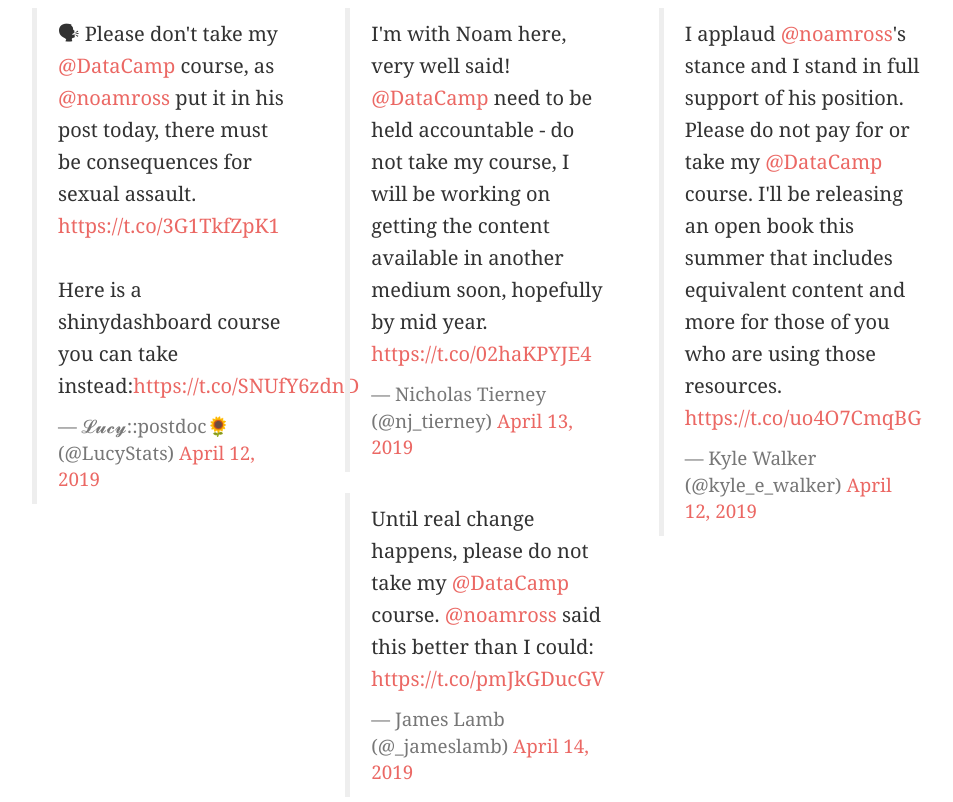
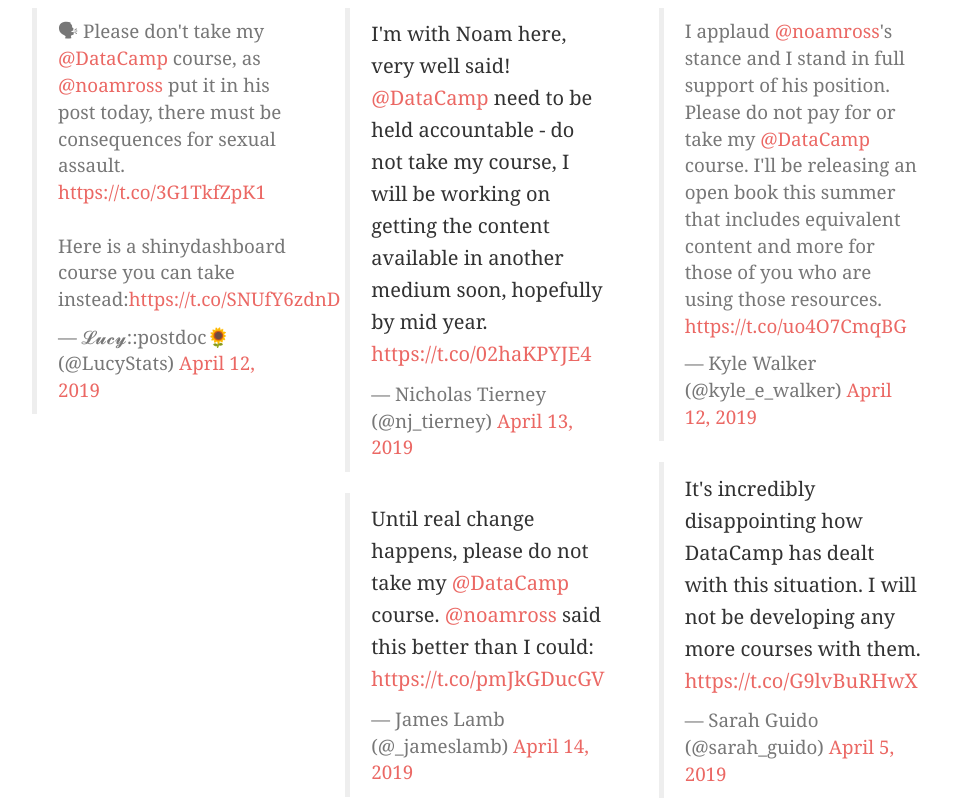
Before and after one commit to noamross/datacamp-sexual-assault, a plain HTML site: page index.html in a window 1280 px wide. Shown: the part 3373-4175 px from the top of the page, without its empty margins (153-1106 px from the left). Drawn offline with nearby package versions, Linux system fonts and the light colour scheme; some packages are replaced by stand-ins of ours.

Commit message:
Add guido tweet

```diff
--- a/index.html
+++ b/index.html
@@ -270,8 +270,7 @@ In general, no. Contract terms vary a bit, but for me: I retain IP and the right
 <p>There are statements from <a href="https://blog.rladies.org/post/statement-about-datacamp/">R-Ladies</a> and <a href="https://twitter.com/wimlds/status/1115734798113300481">Women+ in Machine Learning &amp; Data Science</a> comdemning DataCamp. Lots of other instructors are disassociating themselves from the DataCamp. I expect many more to come. All these people are giving up income. Support them, their organizations and projects as you can.</p>
 <div class="row">
 <div class="col-md-4">
-<blockquote class="twitter-tweet tw-align-center" data-partner="tweetdeck">
-<p lang="en" dir="ltr">
+<blockquote class="twitter-tweet tw-align-center" data-parcards="hidden" lang="en" dir="ltr">
 🗣 Please don't take my <a href="https://twitter.com/DataCamp?ref_src=twsrc%5Etfw"><span class="citation">@DataCamp</span></a> course, as <a href="https://twitter.com/noamross?ref_src=twsrc%5Etfw"><span class="citation">@noamross</span></a> put it in his post today, there must be consequences for sexual assault. <a href="https://t.co/3G1TkfZpK1">https://t.co/3G1TkfZpK1</a><br><br>Here is a shinydashboard course you can take instead:<a href="https://t.co/SNUfY6zdnD">https://t.co/SNUfY6zdnD</a>
 </p>
 — 𝓛𝓾𝓬𝔂::postdoc🌻 (<span class="citation">@LucyStats</span>) <a href="https://twitter.com/LucyStats/status/1116820229026451457?ref_src=twsrc%5Etfw">April 12, 2019</a>
@@ -279,7 +278,7 @@ In general, no. Contract terms vary a bit, but for me: I retain IP and the right
 <script async src="https://platform.twitter.com/widgets.js" charset="utf-8"></script>
 </div>
 <div class="col-md-4">
-<blockquote class="twitter-tweet tw-align-center" data-lang="en">
+<blockquote class="twitter-tweet tw-align-center" data-lang="en" cards="hidden" data->
 <p lang="en" dir="ltr">
 I'm with Noam here, very well said! <a href="https://twitter.com/DataCamp?ref_src=twsrc%5Etfw"><span class="citation">@DataCamp</span></a> need to be held accountable - do not take my course, I will be working on getting the content available in another medium soon, hopefully by mid year. <a href="https://t.co/02haKPYJE4">https://t.co/02haKPYJE4</a>
 </p>
@@ -295,12 +294,14 @@ Until real change happens, please do not take my <a href="https://twitter.com/Da
 <script async src="https://platform.twitter.com/widgets.js" charset="utf-8"></script>
 </div>
 <div class="col-md-4">
-<blockquote class="twitter-tweet tw-align-center" data-partner="tweetdeck">
-<p lang="en" dir="ltr">
-I applaud <a href="https://twitter.com/noamross?ref_src=twsrc%5Etfw"><span class="citation">@noamross</span></a>'s stance and I stand in full support of his position. Please do not pay for or take my <a href="https://twitter.com/DataCamp?ref_src=twsrc%5Etfw"><span class="citation">@DataCamp</span></a> course. I'll be releasing an open book this summer that includes equivalent content and more for those of you who are using those resources. <a href="https://t.co/uo4O7CmqBG">https://t.co/uo4O7CmqBG</a>
+<blockquote class="twitter-tweet tw-align-center" data-par data-cards="hidden""en" dir="ltr">I applaud <a href="https://twitter.com/noamross?ref_src=twsrc%5Etfw">@noamross</a>&#39;s stance and I stand in full support of his position.  Please do not pay for or take my <a href="https://twitter.com/DataCamp?ref_src=twsrc%5Etfw">@DataCamp</a> course.  I&#39;ll be releasing an open book this summer that includes equivalent content and more for those of you who are using those resources. <a href="https://t.co/uo4O7CmqBG">https://t.co/uo4O7CmqBG</a></p>&mdash; Kyle Walker (@kyle_e_walker) <a href="https://twitter.com/kyle_e_walker/status/1116711889382277121?ref_src=twsrc%5Etfw">April 12, 2019</a></blockquote>
+<blockquote class="twitter-tweet tw-align-center" data-lang="en">
+<p lang="data-cards=&quot;hidden&quot;&quot;en&quot;" dir="ltr">
+It's incredibly disappointing how DataCamp has dealt with this situation. I will not be developing any more courses with them. <a href="https://t.co/G9lvBuRHwX">https://t.co/G9lvBuRHwX</a>
 </p>
-— Kyle Walker (<span class="citation">@kyle_e_walker</span>) <a href="https://twitter.com/kyle_e_walker/status/1116711889382277121?ref_src=twsrc%5Etfw">April 12, 2019</a>
+— Sarah Guido (<span class="citation">@sarah_guido</span>) <a href="https://twitter.com/sarah_guido/status/1114172339988639744?ref_src=twsrc%5Etfw">April 5, 2019</a>
 </blockquote>
+<script async src="https://platform.twitter.com/widgets.js" charset="utf-8"></script>
 </div>
 </div>
 <p>Finally, when I was originally writing this post, I discovered that DataCamp’s blog post describing the event contained a piece of code, <code>&lt;meta name="robots" content="noindex" class="next-head"&gt;</code> which effectively makes the page invisible to search engines. <a href="https://twitter.com/no_reply/status/1116843436001218561"><code>@no_reply</code></a> and <a href="https://rud.is/b/2019/04/12/a-note-to-our-community-on-how-to-hide-your-content-from-search-engines/">Bob Rudis</a> both give more elaborate explanations. DataCamp don’t do this for any of their other blog posts.</p>
```
Also changed, not shown: 1 other file.
